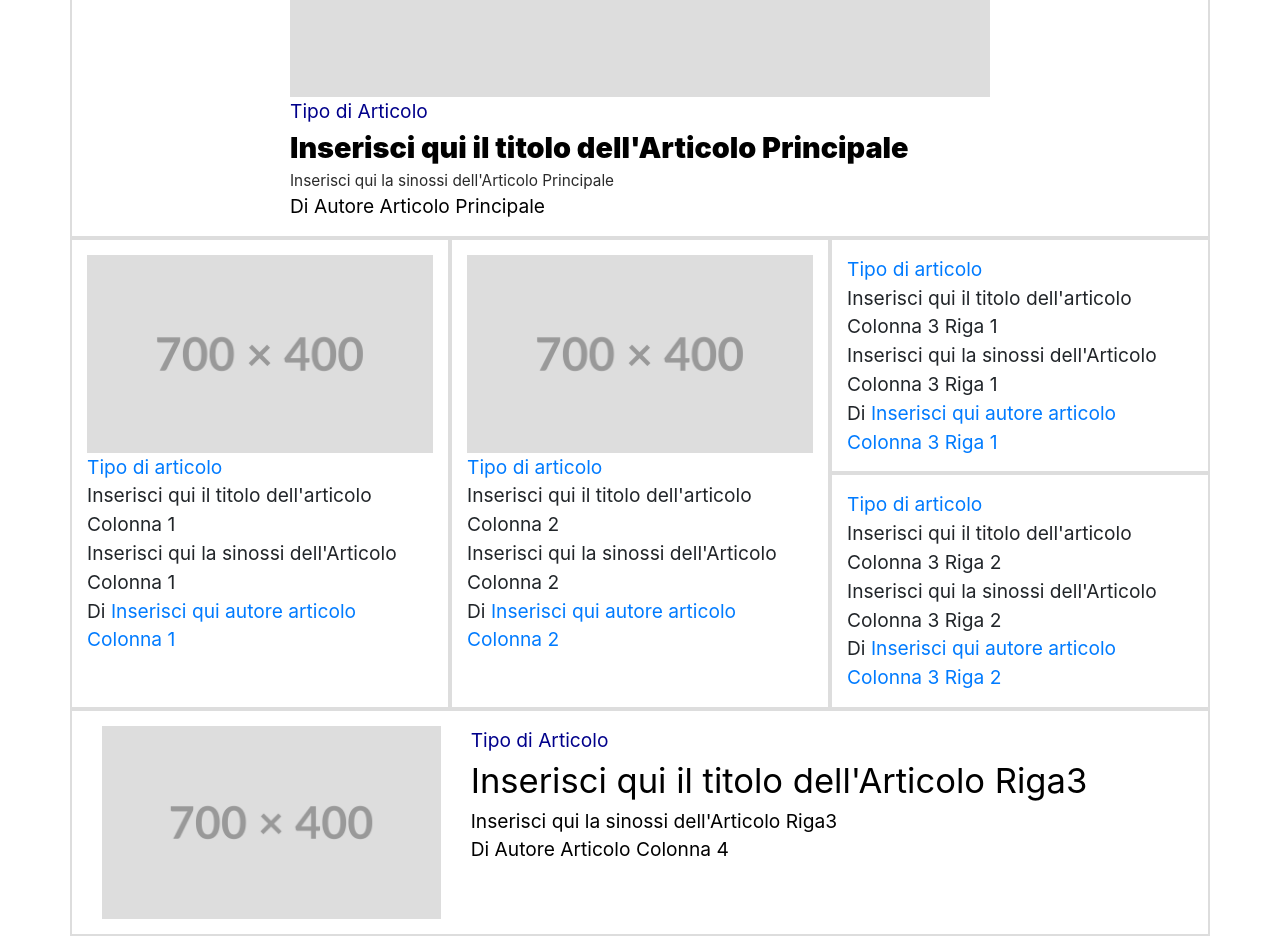
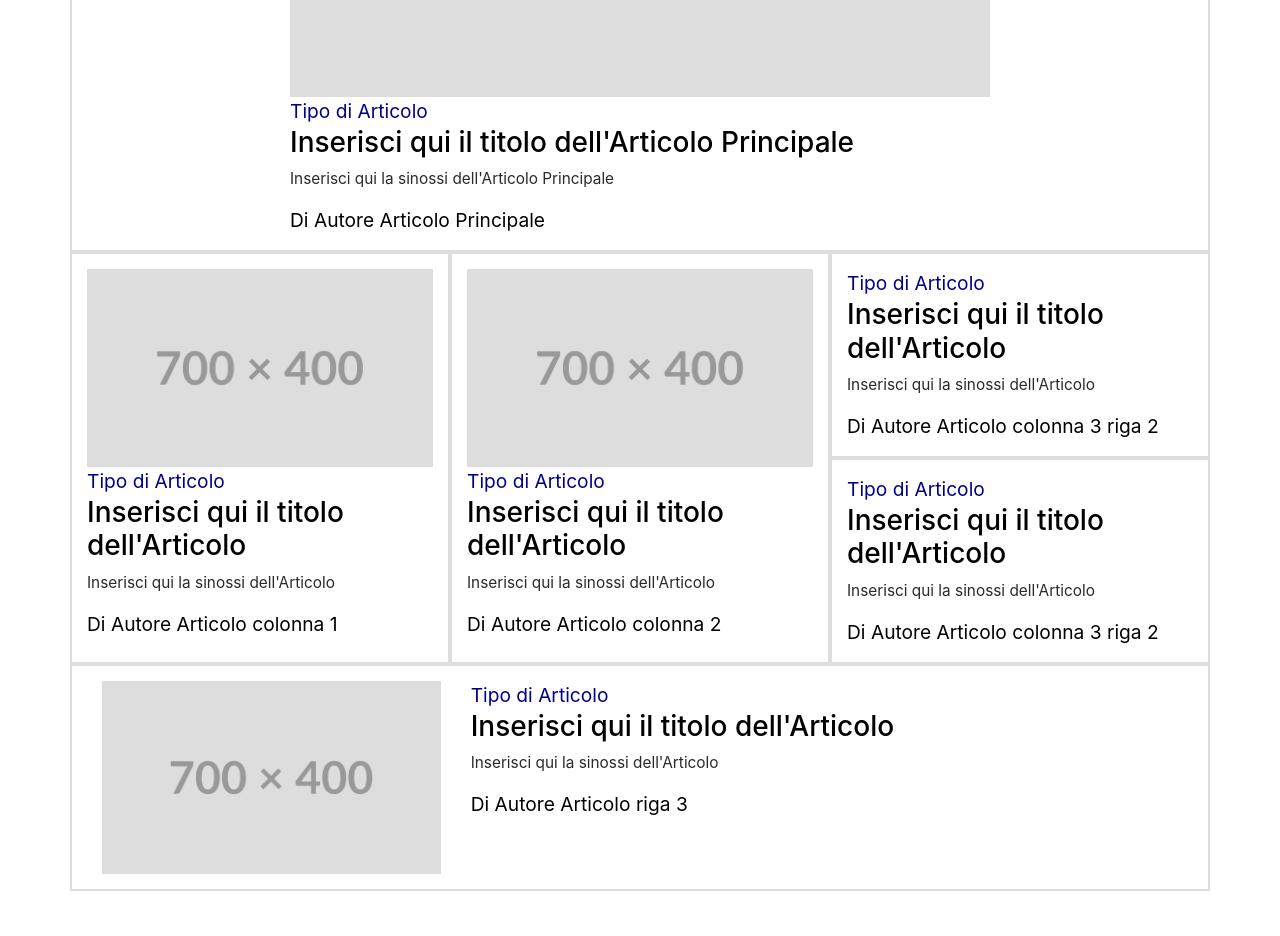
Before and after one commit to Pela98/Progetto-PPM-met-semestre, a website: page index.html in a window 1280 px wide. Shown: the part 320-1256 px from the top of the page. After the commit the page ends 1211 px from the top, so only its background shows below. Drawn offline with nearby package versions, Linux system fonts and the light colour scheme.

Commit message:
Article Grid finished.

```diff
--- a/index.html
+++ b/index.html
@@ -48,6 +48,7 @@
     </header>
 
     <nav>
+
     </nav>
 
     <aside>
@@ -67,11 +68,11 @@
                     </footer>
 
                     <header class="title">
-                       <strong><a style="color: black" href="#">Inserisci qui il titolo dell'Articolo Principale</a></strong>
+                        <a style="color: black" href="#"><h3>Inserisci qui il titolo dell'Articolo Principale</h3></a>
                     </header>
 
                     <article class="subtitle">
-                        Inserisci qui la sinossi dell'Articolo Principale
+                        <p>Inserisci qui la sinossi dell'Articolo Principale</p>
                     </article>
 
                     <footer class="author">
@@ -88,17 +89,17 @@
                     <picture>
                         <img src="img/placeholder.png" alt="Immagine articolo colonna 1" style="max-width: 100%;">
                     </picture>
-                    <footer>
-                        <a href="#">Tipo di articolo</a>
+                    <footer class="kind">
+                        <a style="color: darkblue" href="#">Tipo di Articolo</a>
                     </footer>
                     <header>
-                        Inserisci qui il titolo dell'articolo Colonna 1
+                        <a style="color: black" href="#"><h3>Inserisci qui il titolo dell'Articolo</h3></a>
                     </header>
-                    <article>
-                        Inserisci qui la sinossi dell'Articolo Colonna 1
+                    <article class="subtitle">
+                        <p>Inserisci qui la sinossi dell'Articolo</p>
                     </article>
-                    <footer>
-                        Di <a href="#">Inserisci qui autore articolo Colonna 1</a>
+                    <footer class="author">
+                        <a style="color: black" href="#">Di Autore Articolo colonna 1</a>
                     </footer>
                 </section>
             </div>
@@ -107,47 +108,47 @@
                     <picture>
                         <img src="img/placeholder.png" alt="Immagine articolo colonna 2" style="max-width: 100%;">
                     </picture>
-                    <footer>
-                        <a href="#">Tipo di articolo</a>
+                    <footer class="kind">
+                        <a style="color: darkblue" href="#">Tipo di Articolo</a>
                     </footer>
                     <header>
-                        Inserisci qui il titolo dell'articolo Colonna 2
+                        <a style="color: black" href="#"><h3>Inserisci qui il titolo dell'Articolo</h3></a>
                     </header>
-                    <article>
-                        Inserisci qui la sinossi dell'Articolo Colonna 2
+                    <article class="subtitle">
+                        <p>Inserisci qui la sinossi dell'Articolo</p>
                     </article>
-                    <footer>
-                        Di <a href="#">Inserisci qui autore articolo Colonna 2</a>
+                    <footer class="author">
+                        <a style="color: black" href="#">Di Autore Articolo colonna 2</a>
                     </footer>
                 </section>
             </div>
             <div class="col-md-4">                                                                                      <!-- colonna 3 -->
                 <div class="row box">
-                    <footer>
-                        <a href="#">Tipo di articolo</a>
+                    <footer class="kind">
+                        <a style="color: darkblue" href="#">Tipo di Articolo</a>
                     </footer>
                     <header>
-                        Inserisci qui il titolo dell'articolo Colonna 3 Riga 1
+                        <a style="color: black" href="#"><h3>Inserisci qui il titolo dell'Articolo</h3></a>
                     </header>
-                    <article>
-                        Inserisci qui la sinossi dell'Articolo Colonna 3 Riga 1
+                    <article class="subtitle">
+                        <p>Inserisci qui la sinossi dell'Articolo</p>
                     </article>
-                    <footer>
-                        Di <a href="#">Inserisci qui autore articolo Colonna 3 Riga 1</a>
+                    <footer class="author">
+                        <a style="color: black" href="#">Di Autore Articolo colonna 3 riga 2</a>
                     </footer>
                 </div>
                 <div class="row box">
-                    <footer>
-                        <a href="#">Tipo di articolo</a>
+                    <footer class="kind">
+                        <a style="color: darkblue" href="#">Tipo di Articolo</a>
                     </footer>
                     <header>
-                        Inserisci qui il titolo dell'articolo Colonna 3 Riga 2
+                        <a style="color: black" href="#"><h3>Inserisci qui il titolo dell'Articolo</h3></a>
                     </header>
-                    <article>
-                        Inserisci qui la sinossi dell'Articolo Colonna 3 Riga 2
+                    <article class="subtitle">
+                        <p>Inserisci qui la sinossi dell'Articolo</p>
                     </article>
-                    <footer>
-                        Di <a href="#">Inserisci qui autore articolo Colonna 3 Riga 2</a>
+                    <footer class="author">
+                        <a style="color: black" href="#">Di Autore Articolo colonna 3 riga 2</a>
                     </footer>
                 </div>
             </div>
@@ -163,20 +164,22 @@
                     <footer>
                         <a style="color: darkblue" href="#">Tipo di Articolo</a>
                     </footer>
-                    <header style="font-size: 1.8em">
-                        <a style="color: black" href="#">Inserisci qui il titolo dell'Articolo Riga3</a>
+                    <header>
+                        <a style="color: black" href="#"><h3>Inserisci qui il titolo dell'Articolo</h3></a>
                     </header>
-                    <article>
-                        <a style="color: black" href="#">Inserisci qui la sinossi dell'Articolo Riga3</a>
+                    <article class="subtitle">
+                        <p>Inserisci qui la sinossi dell'Articolo</p>
                     </article>
-                    <footer>
-                        <a style="color: black" href="#">Di Autore Articolo Colonna 4</a>
+                    <footer class="author">
+                        <a style="color: black" href="#">Di Autore Articolo riga 3</a>
                     </footer>
 
                 </section>
             </div>
         </div>
     </div>
+    <footer>
+    </footer>
     <script type="text/javascript" src="js/jquery-1.11.3.min.js"></script>
     <!-- Includiamo boostrap js-->
     <script src="https://code.jquery.com/jquery-3.2.1.slim.min.js" integrity="sha384-KJ3o2DKtIkvYIK3UENzmM7KCkRr/rE9/Qpg6aAZGJwFDMVNA/GpGFF93hXpG5KkN" crossorigin="anonymous"></script>
```
